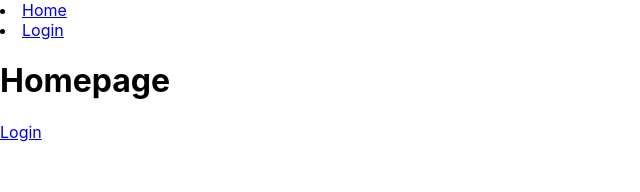
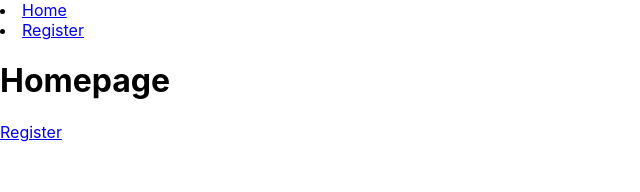
Before and after one commit to jreysp/mangofy, a React (Create React App) app: page / in a window 1280 px wide. Shown: the top 192 px of the page, without its empty margins (0-640 px from the left). Built offline with nearby package versions, Linux system fonts and the light colour scheme.

Commit message:
added Register, removed Login

```diff
--- a/src/App.js
+++ b/src/App.js
@@ -1,7 +1,7 @@
 import { BrowserRouter, Routes, Route, Link } from 'react-router-dom';
 import NavBar from './components/NavBar.js'
 import Home from './routes/Home.js'
-import Login from './routes/Login.js'
+import Register from './routes/Register.js'
 import logo from './logo.svg';
 import './App.css';
 
@@ -11,7 +11,7 @@ function App() {
       <NavBar />
       <Routes>
         <Route path="/" element={<Home />} />
-        <Route path="/login" element={<Login />} />
+        <Route path="/register" element={<Register />} />
       </Routes>
    </BrowserRouter>
   );
--- a/src/components/NavBar.js
+++ b/src/components/NavBar.js
@@ -4,7 +4,7 @@ function NavBar() {
     return (
         <div>
             <li><Link to="/">Home</Link></li>
-            <li><Link to="/login">Login</Link></li>
+            <li><Link to="/register">Register</Link></li>
         </div>
     );
 }
--- a/src/routes/Home.js
+++ b/src/routes/Home.js
@@ -4,7 +4,7 @@ function Home() {
     return (
         <div>
             <h1>Homepage</h1>
-            <div><Link to="/login">Login</Link></div>
+            <div><Link to="/register">Register</Link></div>
         </div>
     );
 }
--- a/src/routes/Login.js
+++ /dev/null
@@ -1,9 +0,0 @@
-function Login() {
-    return (
-        <div>
-            <h1>Login</h1>
-        </div>
-    );
-}
-
-export default Login;
--- /dev/null
+++ b/src/routes/Register.js
@@ -0,0 +1,11 @@
+import { Link } from 'react-router-dom';
+
+function Register() {
+    return (
+        <div>
+            <h1>Register</h1>
+        </div>
+    );
+}
+
+export default Register;
```
Also changed, not shown: 1 other file (tests, documents, lock files or other folders).
